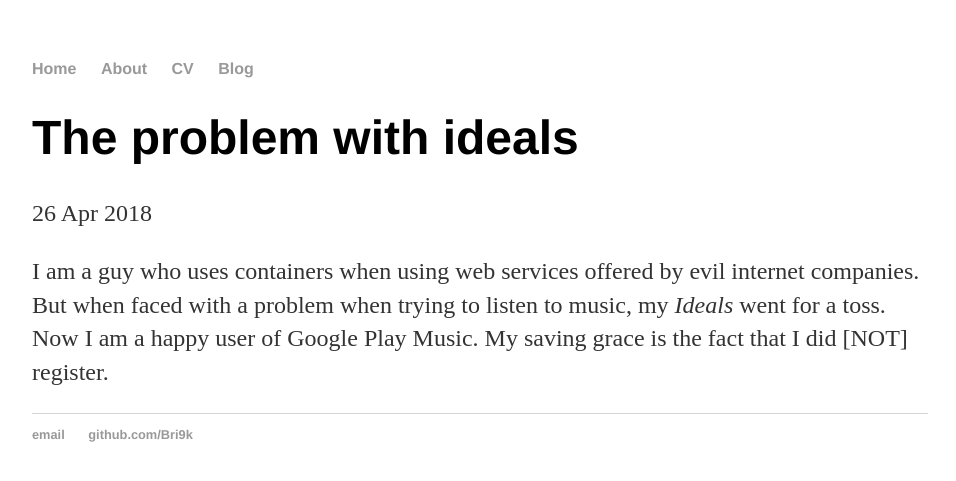
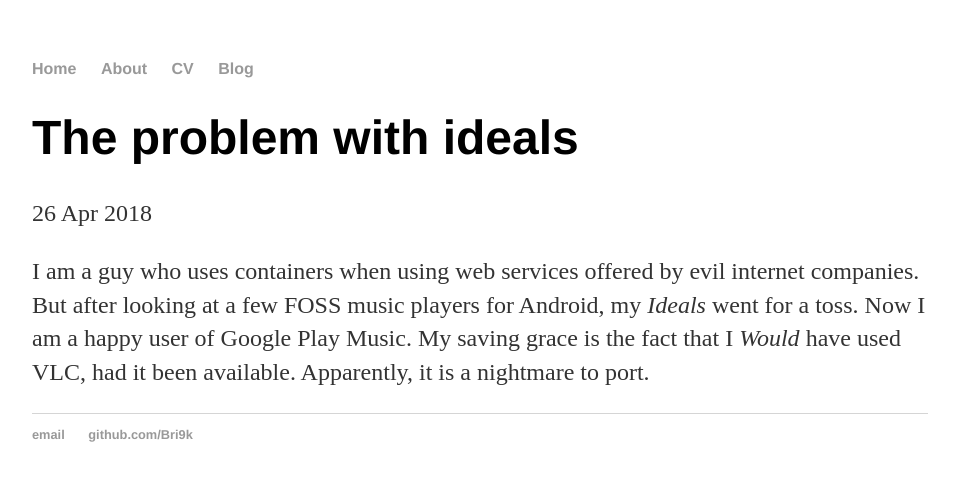
Before and after one commit to akshayrdeodhar/akshayrdeodhar.github.io, a Jekyll site: the page built from _posts/2018-04-26-hypocrite.md, in a window 1280 px wide. Shown: the top 481 px of the page, without its empty margins (160-1116 px from the left). Built offline with Jekyll 4.4.1, drawn with Linux system fonts in a browser that asks for light colours.

Commit message:
Updated post

```diff
--- a/_posts/2018-04-26-hypocrite.md
+++ b/_posts/2018-04-26-hypocrite.md
@@ -3,4 +3,4 @@ layout: post
 title: "The problem with ideals"
 date: 2018-04-26
 ---
-I am a guy who uses containers when using web services offered by evil internet companies. But when faced with a problem when trying to listen to music, my *Ideals* went for a toss. Now I am a happy user of Google Play Music. My saving grace is the fact that I did [NOT] register.
+I am a guy who uses containers when using web services offered by evil internet companies. But after looking at a few FOSS music players for Android, my *Ideals* went for a toss. Now I am a happy user of Google Play Music. My saving grace is the fact that I *Would* have used VLC, had it been available. Apparently, it is a nightmare to port.
```
